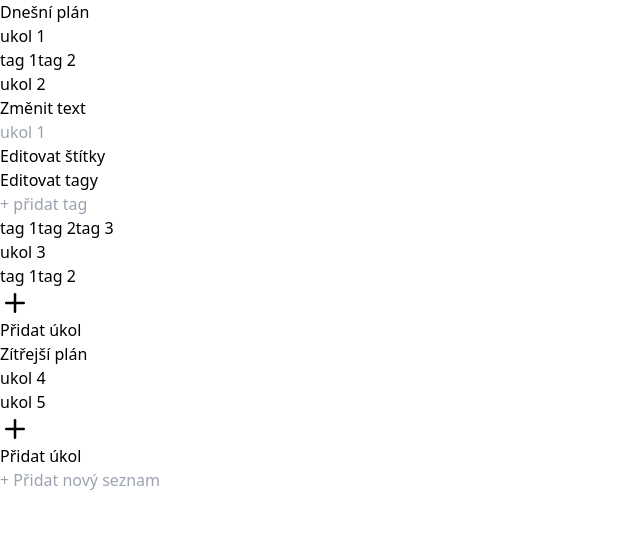
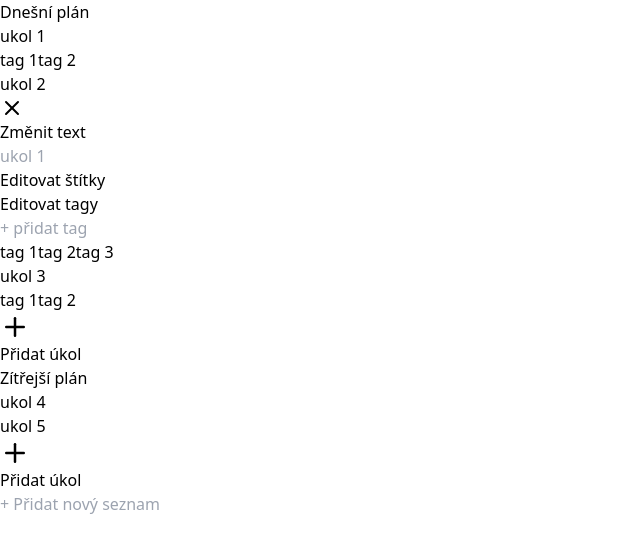
Before and after one commit to TerkaSm/PROJEKT-Trullo-app, a React (Vite) app: page / in a window 1280 px wide. Both pictures are taken after a click on the item "ukol 2". Shown: the top 552 px of the page, without its empty margins (0-640 px from the left). Built offline with nearby package versions, Linux system fonts and the light colour scheme.

Commit message:
#1 design editation

```diff
--- a/src/components/AddCardForm/AddCardForm.jsx
+++ b/src/components/AddCardForm/AddCardForm.jsx
@@ -29,7 +29,10 @@ export const AddCardform = ({handleAddItem}) => {
         }
         {!formVisible ? null : (
           <>
-            <X onClick={handleClick} color="white" size={36} className="inline-block text-end"/>
+            <div className="flex justify-end">
+              <X onClick={handleClick} color="white" size={36} className="inline-block"/>
+            </div>
+
             <form onSubmit={handleSubmit} >
               <textarea
                 value={label}
--- a/src/components/EditationCard/EditationCard.jsx
+++ b/src/components/EditationCard/EditationCard.jsx
@@ -1,11 +1,14 @@
+import { X } from "react-feather"
+
 export const EditationCard = () => {
     return (
-      <div className="max-w-4/5 max-h-4/5 p-7 bg-slate-200 rounded absolute top-auto left-auto z-50">
-        <h1 className="pb-3">Změnit text</h1>
+      <div className="max-w-4/5 max-h-4/5 p-7 bg-slate-200 rounded position-center top-auto left-auto z-50">
+        <div className="flex justify-end"><X /></div>
+        <h1 className="pb-3 text-lg">Změnit text</h1>
         <form >
-          <input className="p-3" type="text" placeholder="ukol 1" />
+          <input className="p-3 rounded" type="text" placeholder="ukol 1" />
         </form>
-        <h1 className="pt-3 pb-2">Editovat štítky</h1>
+        <h1 className="pt-5 pb-3 text-lg">Editovat štítky</h1>
         <aside className="flex mb-1.5">
           <span className="w-8 h-2 mr-2 rounded bg-fuchsia-700"></span>
           <span className="w-8 h-2 mr-2 rounded bg-green-600"></span>
@@ -14,16 +17,16 @@ export const EditationCard = () => {
           <span className="w-8 h-2 mr-2 rounded bg-orange-600"></span>
           <span className="w-8 h-2 mr-2 rounded bg-red-700"></span>
         </aside>
-        <h1 className="py-3">Editovat tagy</h1>
+        <h1 className="pt-5 pb-3 text-lg">Editovat tagy</h1>
         <form className="pb-3">
           <label htmlFor="">
-            <input className="p-3" type="text" placeholder="+ přidat tag" />
+            <input className="p-3 rounded" type="text" placeholder="+ přidat tag" />
           </label>
         </form>
         <div className="flex gap-1">
-          <span className="text-white px-2 py-0.5 mr-1.5 bg-gray-500 opacity-50 hover:opacity-100 rounded">tag 1</span>
-          <span className="text-white px-2 py-0.5 mr-1.5 bg-gray-500 opacity-50 hover:opacity-100 rounded">tag 2</span>
-          <span className="text-white px-2 py-0.5 mr-1.5 bg-gray-500 opacity-50 hover:opacity-100 rounded">tag 3</span>
+          <span className="text-white px-2 py-0.5 pb-1 mr-1.5 bg-gray-500 opacity-50 hover:opacity-100 rounded">tag 1</span>
+          <span className="text-white px-2 py-0.5 pb-1 mr-1.5 bg-gray-500 opacity-50 hover:opacity-100 rounded">tag 2</span>
+          <span className="text-white px-2 py-0.5 pb-1 mr-1.5 bg-gray-500 opacity-50 hover:opacity-100 rounded">tag 3</span>
         </div>
       </div>
     )
--- a/src/components/Tag/Tag.jsx
+++ b/src/components/Tag/Tag.jsx
@@ -1,7 +1,7 @@
 
 export const Tag = ({text}) => {
   return (
-    <span className="px-2 py-0.5 mr-1.5 bg-gray-500 opacity-50 hover:opacity-100 rounded">
+    <span className="px-2 py-0.5 pb-1 mr-1.5 bg-gray-500 opacity-50 hover:opacity-100 rounded">
       {text.text}
     </span>
   )
--- a/src/index.css
+++ b/src/index.css
@@ -5,6 +5,13 @@
 @layer utilities {
   .text-shadow {
     text-shadow: 1px 1px 0 rgba(0, 0, 0, 0.35);
+  }
+
+  .position-center {
+    position: absolute;
+    top: 50%;
+    left: 50%;
+    transform: translate(-50%, -50%);
   }
 }
 
```
